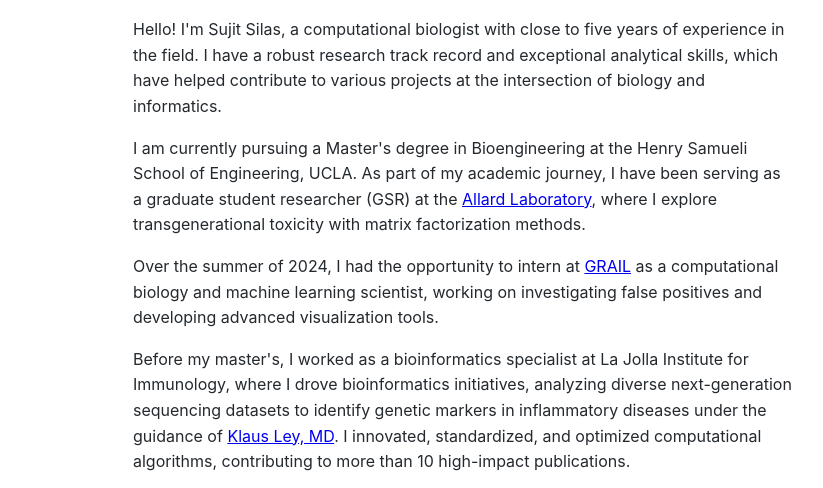
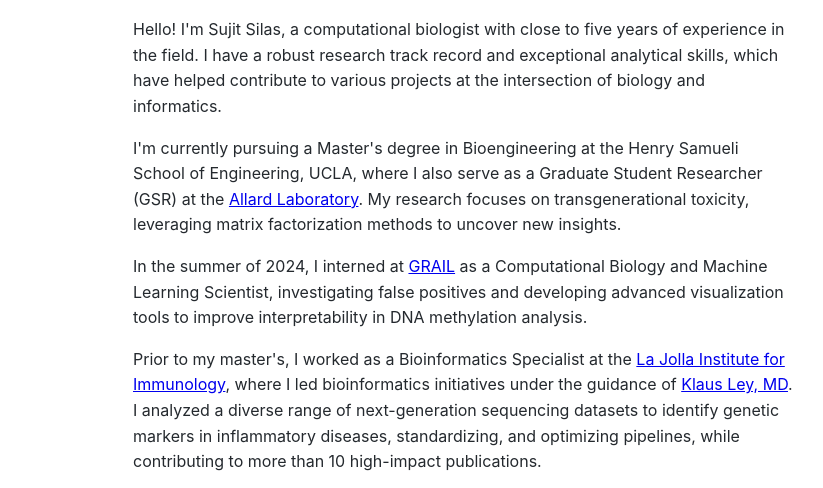
Before and after one commit to sujitsilas/sujitsilas.github.io, a plain HTML site: page index.html in a window 1280 px wide. Shown: the part 106-594 px from the top of the page, 327-1150 px from the left. Drawn offline with Linux system fonts and the light colour scheme; some icons are missing.

Commit message:
Update index.html

```diff
--- a/index.html
+++ b/index.html
@@ -148,9 +148,9 @@
       <section>
         <h2 id="about-me">About Me</h2>
          <p>Hello! I'm Sujit Silas, a computational biologist with close to five years of experience in the field. I have a robust research track record and exceptional analytical skills, which have helped contribute to various projects at the intersection of biology and informatics.</p>
-	<p>I am currently pursuing a Master's degree in Bioengineering at the Henry Samueli School of Engineering, UCLA. As part of my academic journey, I have been serving as a graduate student researcher (GSR) at the <a href="https://www.theallardlabatucla.org/">Allard Laboratory</a>, where I explore transgenerational toxicity with matrix factorization methods.</p>
-	<p>Over the summer of 2024, I had the opportunity to intern at <a href="https://grail.com/">GRAIL</a> as a computational biology and machine learning scientist, working on investigating false positives and developing advanced visualization tools.</p>
-	<p>Before my master's, I worked as a bioinformatics specialist at La Jolla Institute for Immunology, where I drove bioinformatics initiatives, analyzing diverse next-generation sequencing datasets to identify genetic markers in inflammatory diseases under the guidance of <a href="https://www.augusta.edu/centers/immcg/klaus-ley.php">Klaus Ley, MD</a>. I innovated, standardized, and optimized computational algorithms, contributing to more than 10 high-impact publications.</p>
+	<p>I'm currently pursuing a Master's degree in Bioengineering at the Henry Samueli School of Engineering, UCLA, where I also serve as a Graduate Student Researcher (GSR) at the <a href="https://www.theallardlabatucla.org/">Allard Laboratory</a>. My research focuses on transgenerational toxicity, leveraging matrix factorization methods to uncover new insights.</p>
+	<p>In the summer of 2024, I interned at <a href="https://grail.com/">GRAIL</a> as a Computational Biology and Machine Learning Scientist, investigating false positives and developing advanced visualization tools to improve interpretability in DNA methylation analysis.</p>
+	<p>Prior to my master's, I worked as a Bioinformatics Specialist at the <a href="https://www.lji.org/">La Jolla Institute for Immunology</a>, where I led bioinformatics initiatives under the guidance of <a href="https://www.augusta.edu/centers/immcg/klaus-ley.php">Klaus Ley, MD</a>. I analyzed a diverse range of next-generation sequencing datasets to identify genetic markers in inflammatory diseases, standardizing, and optimizing pipelines, while contributing to more than 10 high-impact publications.</p>
 	<p>I am committed to utilizing my expertise to drive meaningful advancements in the life sciences. I welcome collaborations and opportunities to delve further into this captivating realm. Let's connect and explore the endless possibilities together!</p>
         <h2 id="research-interests">Research Interests</h2>
         <ul>
```
